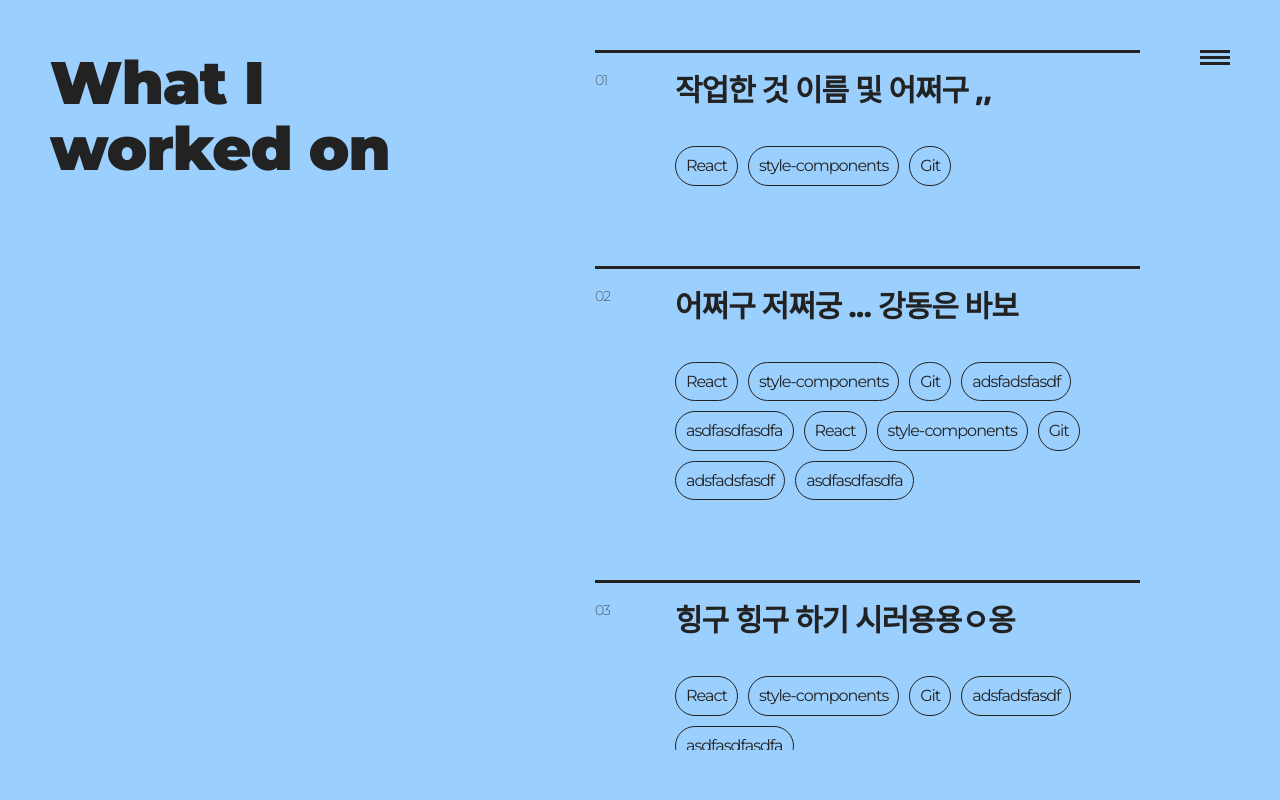
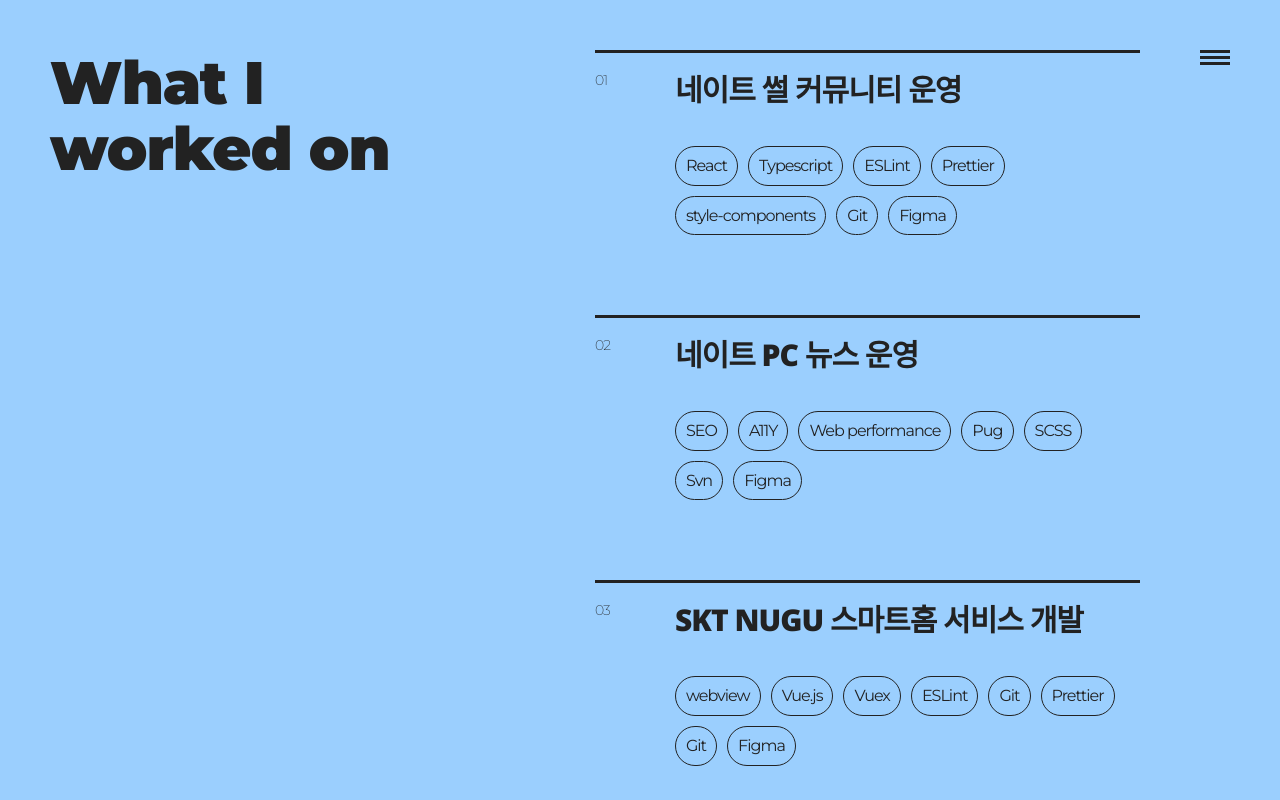
Before and after one commit to soyfully/portfolio, a React (Create React App) app: page /works in a window 1280 px wide. Shown: the top 800 px of the page. Built offline with nearby package versions, Linux system fonts and the light colour scheme.

Commit message:
[new] detail 페이지 진행 중

```diff
--- a/src/pages/About/About.js
+++ b/src/pages/About/About.js
@@ -1,7 +1,7 @@
 import React from 'react'
 import styled from "styled-components";
 
-function about() {
+function About() {
   return (
     <Wrap className='container'>
       About
@@ -13,4 +13,4 @@
 	background: #ccbeff;
 `;
 
-export default about
+export default About
--- a/src/pages/Study/Netflix/Netflix.js
+++ b/src/pages/Study/Netflix/Netflix.js
@@ -1,7 +1,7 @@
 import React from 'react'
 // import styled from "styled-components";
 
-function netflix() {
+function Netflix() {
   return (
     <div>
       netflix
@@ -9,4 +9,4 @@
   )
 }
 
-export default netflix
+export default Netflix
--- a/src/pages/Study/Study.js
+++ b/src/pages/Study/Study.js
@@ -2,7 +2,7 @@
 import styled from "styled-components";
 import { Outlet } from 'react-router-dom'
 
-function study() {
+function Study() {
   return (
     <Wrap className='container'>
       study
@@ -15,4 +15,4 @@
   background: #8fda95;
 `
 
-export default study
+export default Study
--- a/src/pages/Study/ToDoList/ToDoList.js
+++ b/src/pages/Study/ToDoList/ToDoList.js
@@ -1,7 +1,7 @@
 import React from 'react'
 // import styled from "styled-components";
 
-function toDoList() {
+function ToDoList() {
   return (
     <div>
       toDoList
@@ -9,4 +9,4 @@
   )
 }
 
-export default toDoList
+export default ToDoList
--- a/src/pages/Works/Works.js
+++ b/src/pages/Works/Works.js
@@ -1,16 +1,44 @@
 import React from 'react'
+import { useNavigate } from 'react-router-dom'
 import styled from "styled-components"
 import Nav from "../../components/nav"
 import breakpoints from '../../config/breakpoint'
 
 const worksLists = [
-	{'작업한 것 이름 및 어쩌구 ,,' : ['React', 'style-components', 'Git']},
-	{'어쩌구 저쩌궁 ... 강동은 바보' : ['React', 'style-components', 'Git', 'adsfadsfasdf', 'asdfasdfasdfa','React', 'style-components', 'Git', 'adsfadsfasdf', 'asdfasdfasdfa']},
-	{'힝구 힝구 하기 시러용용ㅇ옹' : ['React', 'style-components', 'Git', 'adsfadsfasdf', 'asdfasdfasdfa']},
-	{'스크롤 해서 아래쪽으로 쮺뀨ㅉㅠㅉ' : ['React', 'style-components', 'Git', 'adsfadsfasdf', 'asdfasdfasdfa']}
+	{
+		name : '네이트 썰 커뮤니티 운영',
+		url : 'https://m.ssul.nate.com/',
+		stacks : ['React', 'Typescript','ESLint', 'Prettier', 'style-components', 'Git', 'Figma'],
+		detailId : 'work_1' ,
+	},
+	{
+		name : '네이트 PC 뉴스 운영',
+		url : 'https://news.nate.com/',
+		stacks : ['SEO', 'A11Y', 'Web performance', 'Pug', 'SCSS', 'Svn', 'Figma'],
+		detailId : 'work_2'
+	},
+	{
+		name : 'SKT NUGU 스마트홈 서비스 개발',
+		stacks : ['webview', 'Vue.js', 'Vuex','ESLint', 'Git', 'Prettier', 'Git', 'Figma'],
+		detailId : 'work_3'
+	},
+	{
+		name : 'e편한세상 웹사이트 구축',
+		url : 'https://www.elife.co.kr/Mnmn_main.action',
+		stacks : ['Pug', 'Scss', 'lottie', 'GSAP', 'Git',' A11Y', 'Web performance'],
+		detailId : 'work_4'
+	},
+	{
+		name : '동아제약 OTC 웹사이트 구축',
+		url : 'https://dpharm.co.kr/',
+		stacks : ['Pug', 'Scss', 'lottie', 'GSAP', 'Git', 'A11Y', 'Web performance'],
+		detailId : 'work_5'
+	}
 ]
 
-function works() {
+function Works() {
+	const navigate = useNavigate()
+
 	return (
 		<Wrap className='container'>
 			<Nav currentMenu={'works'}/>
@@ -23,12 +51,11 @@
 				</div>
 				<ul className='lists'>
 					<div>
-						{worksLists.map((item, index) => {
-							const [title, stacks] = Object.entries(item)[0]
+						{worksLists.map(({name, stacks, detailId}, index) => {
 							return (
-								<li key={index} className='list'>
+								<li key={index} className='list' onClick={()=> {navigate(`/detail/${detailId}`)}}>
 									<span className='index'>0{index + 1}</span>
-									<span className='title'>{title}</span>
+									<span className='title'>{name}</span>
 									<span className='stacks'>
 										{stacks.map((stack, stackIndex) => (
 											<span key={stackIndex} className='stack'> {stack} </span>
@@ -48,9 +75,9 @@
 
 const Wrap = styled.div`
 	background: #9bcffe;
-	padding: 50px 140px 50px 50px;
+	padding: 0px 140px 0px 50px;
 	width: calc(100% - 190px);
-	height: calc(100vh - 100px);
+	height: 100vh;
 	color: #222;
 	letter-spacing: -1px;
 	line-height: 1.1;
@@ -61,6 +88,7 @@
 		height: 100%;
 
 		.pageTitle {
+			padding: 50px 0 0 0;
 			flex: 1;
 			@media (max-width: ${breakpoints.small}) {
 				font-size: 1;
@@ -87,7 +115,7 @@
 			flex: 1;
 			list-style: none;
 			margin: 0;
-			padding: 0;
+			padding: 50px 0 50px 0;
 			overflow-y: scroll;
 			&::-webkit-scrollbar {
 				display: none;
@@ -98,6 +126,8 @@
 				border-top: 3px solid #222;
 				padding: 20px 0 0 80px;
 				margin: 80px 0 0 0;
+				cursor: pointer;
+
 				&:first-child {
 					margin: 0;
 				}
@@ -133,4 +163,4 @@
 		}
 	}
 `
-export default works
+export default Works
--- a/src/pages/Works/detail.js
+++ b/src/pages/Works/detail.js
@@ -0,0 +1,29 @@
+import React from 'react'
+import { useParams } from 'react-router-dom'
+import Nav from "../../components/nav"
+import styled from 'styled-components'
+
+function Detail() {
+    const { detailId } = useParams()
+
+    return (
+        <Wrap className='container'>
+            <Nav currentMenu={'works'}/>
+
+            {detailId}
+        </Wrap>
+    )
+}
+
+const Wrap = styled.div`
+	background: #e2e2e2;
+	padding: 50px;
+	width: calc(100% - 100px);
+	height: calc(100vh - 100px);
+	color: #222;
+	letter-spacing: -1px;
+	line-height: 1.1;
+	font-weight: 900;
+`
+
+export default Detail
--- a/src/router.js
+++ b/src/router.js
@@ -1,12 +1,13 @@
 import React from 'react'
 import { Route, Routes, useLocation } from 'react-router-dom';
 import { TransitionGroup, CSSTransition } from 'react-transition-group';
-import Main from "./pages/main/main"
-import About from "./pages/about/about"
-import Works from "./pages/works/works"
-import Study from "./pages/study/study"
-import ToDoList from "./pages/study/toDoList/toDoList"
-import Netflix from "./pages/study/netflix/netflix"
+import Main from "./pages/main/Main"
+import About from "./pages/about/About"
+import Works from "./pages/works/Works"
+import Detail from "./pages/works/Detail"
+import Study from "./pages/study/Study"
+import ToDoList from "./pages/study/toDoList/ToDoList"
+import Netflix from "./pages/study/netflix/Netflix"
 
 function Router() {
 	let isBack;
@@ -32,6 +33,7 @@
 					<Route path="/" element={<Main />} />
 					<Route path="/about" element={<About />} />
 					<Route path="/works" element={<Works/>} />
+						<Route path="/detail/:detailId" element={<Detail/>} />
 					<Route path="/study" element={<Study/>}>
 						<Route path="toDoList" element={<ToDoList/>} />
 						<Route path="netflix" element={<Netflix/>} />
```
